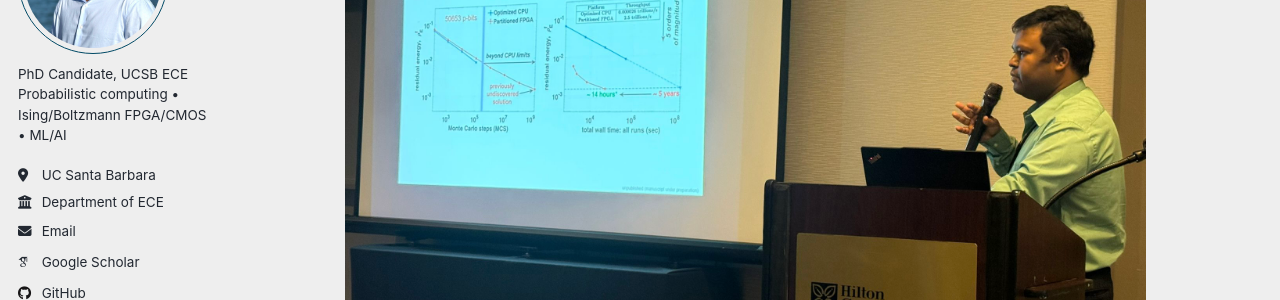
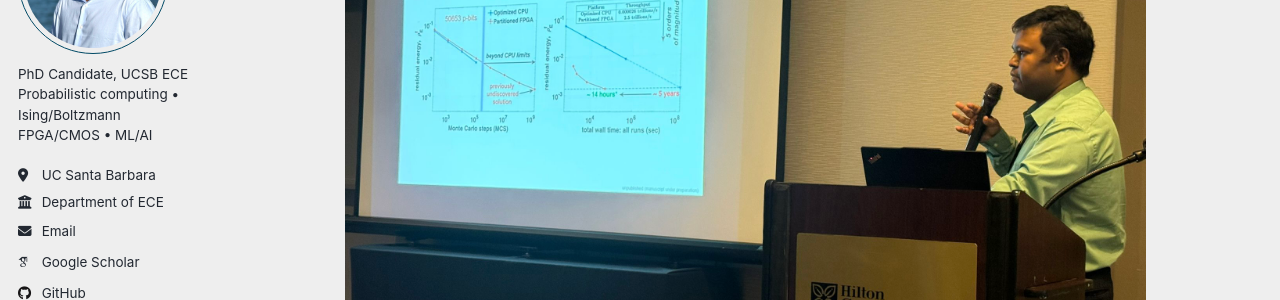
Before and after one commit to navidaadit/navidaadit.github.io, a Jekyll site: the page built from _pages/about.md, in a window 1280 px wide. Shown: the part 195-495 px from the top of the page. Built offline with Jekyll 4.4.1, drawn with Linux system fonts in a browser that asks for light colours; some web fonts are replaced.

Commit message:
Update _config.yml

```diff
--- a/_config.yml
+++ b/_config.yml
@@ -22,7 +22,7 @@ author:
   # Two-line bio: first line fixed text, second line concise topics
   bio: >-
     <span class="bio-line-1">PhD Candidate, UCSB ECE</span><br>
-    <span class="bio-line-2">Probabilistic computing • Ising/Boltzmann</span>
+    <span class="bio-line-2">Probabilistic computing • Ising/Boltzmann</span><br>
     <span class="bio-line-3">FPGA/CMOS • ML/AI</span>
   location: "UC Santa Barbara"
   employer: "Department of ECE"
```
